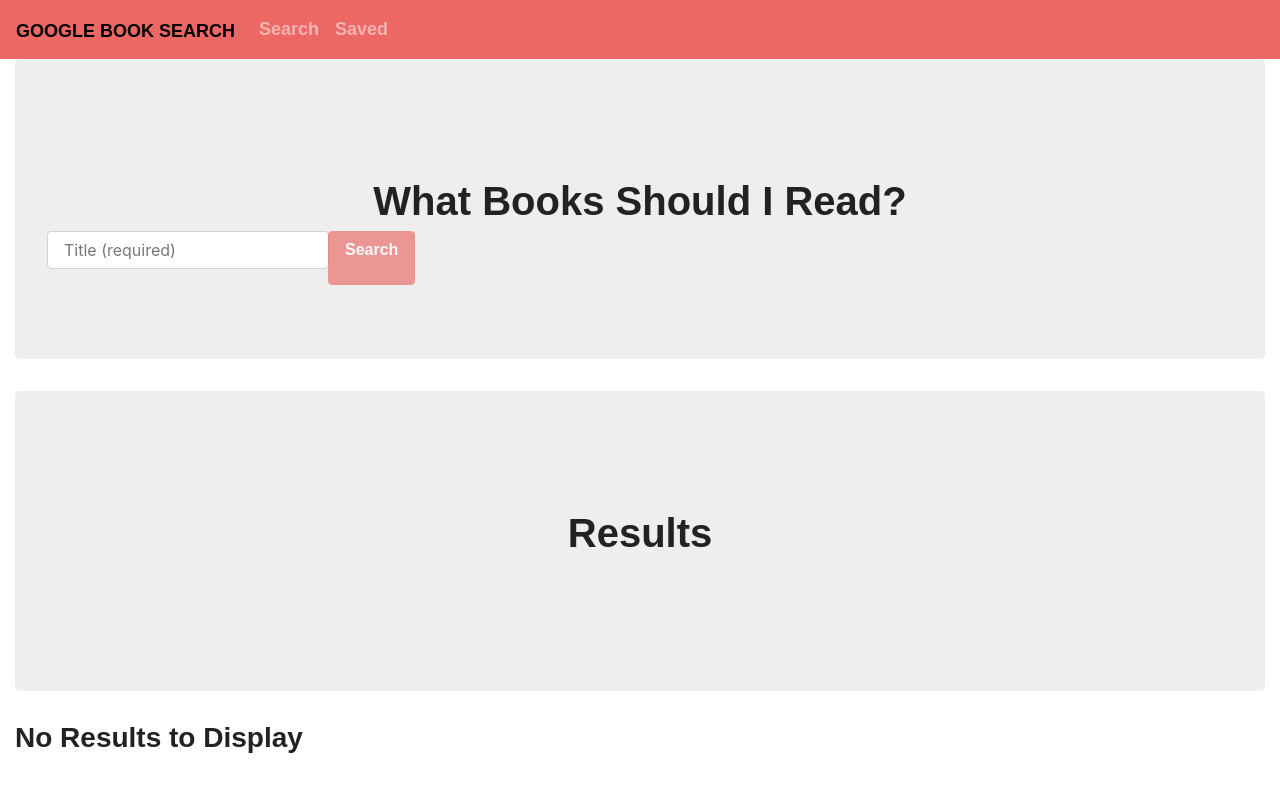
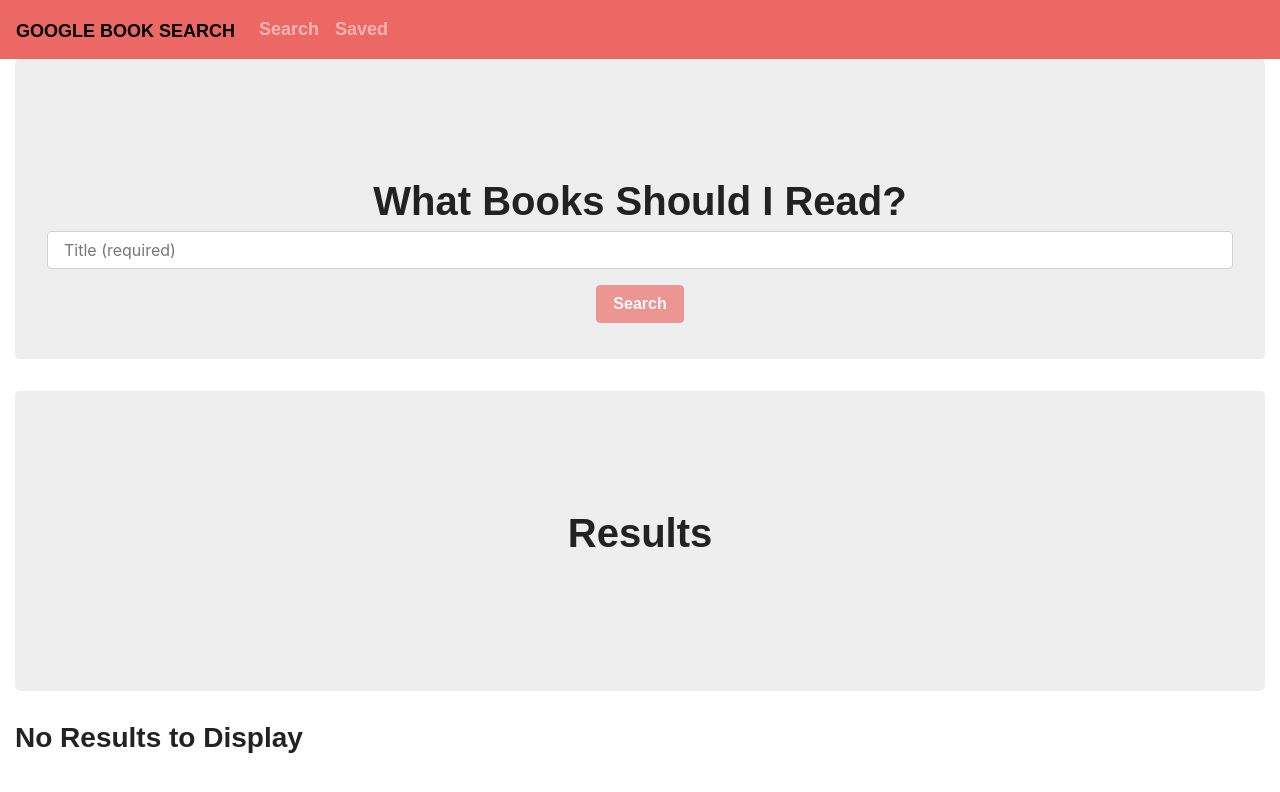
Before and after one commit to puakehaulani/google-book-search, a React (Create React App) app in the folder client/: page / in a window 1280 px wide. Shown: the top 792 px of the page. Built offline with nearby package versions, Linux system fonts and the light colour scheme; a web font is replaced by a local one.

Commit message:
completed search page, fixed styling

```diff
--- a/client/src/pages/Search.js
+++ b/client/src/pages/Search.js
@@ -9,13 +9,14 @@ function Search() {
     // Setting our component's initial state
     const [formObject, setFormObject] = useState({})
     const [resultsList, setResultsList] = useState({});
+    const [added, setAdded] = useState();
+
 
     // Handles updating component state when the user types into the input field
     function handleInputChange(event) {
         const { name, value } = event.target;
         setFormObject({ ...formObject, [name]: value })
     };
-
 
     function handleFormSubmit(event) {
         event.preventDefault();
@@ -37,8 +38,9 @@ function Search() {
             image: image,
             link: link
         })
-            .then(
-                console.log(title + " added!"))
+            .then(res =>
+                setAdded(res.title))
+
             .catch(err => console.log(err));
     }
 
@@ -48,13 +50,13 @@ function Search() {
                 <Col size="md-6">
                     <Jumbotron>
                         <h1>What Books Should I Read?</h1>
-                        <div className="input-group">
+                        <div>
                             <Input
                                 onChange={handleInputChange}
                                 name="title"
                                 placeholder="Title (required)"
                             />
-                            <Button className="btn btn-primary input-group-append"
+                            <Button className="btn btn-primary"
                                 disabled={!(formObject.title)}
                                 onClick={handleFormSubmit}
                             >
```
